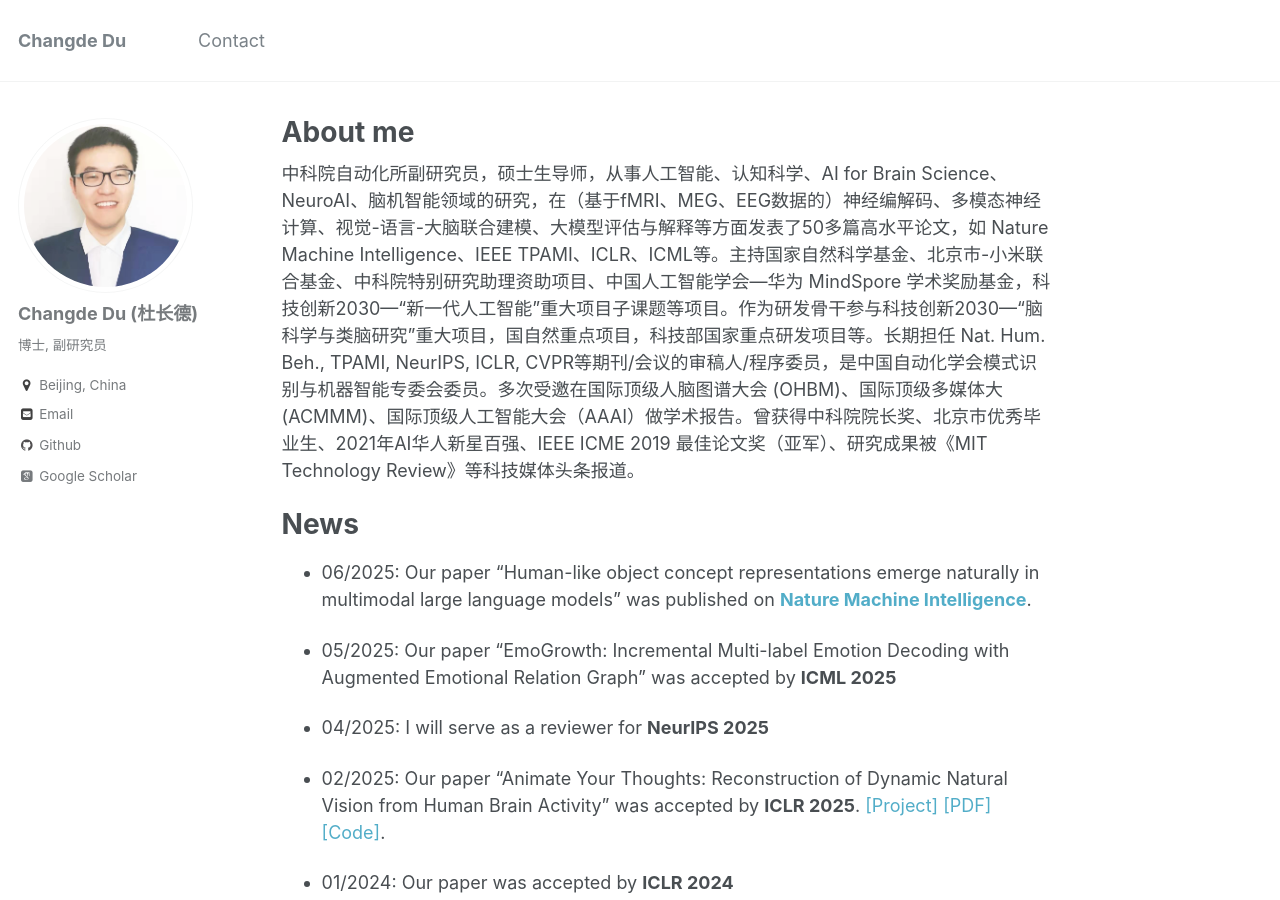
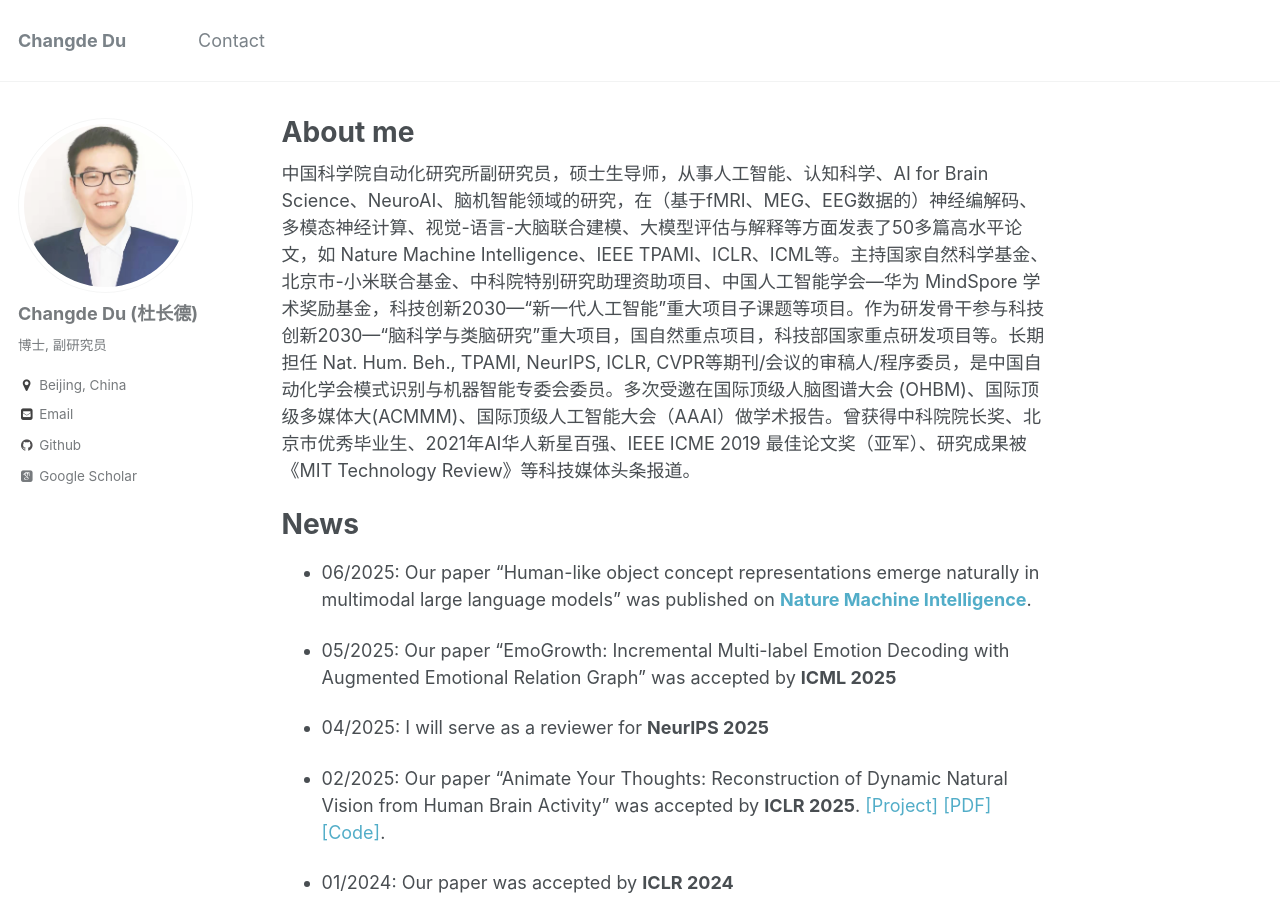
Before and after one commit to ChangdeDu/changdedu.github.io, a Jekyll site: the page built from _pages/about.md, in a window 1280 px wide and 900 px high. Built offline with Jekyll 4.4.1, drawn with Linux system fonts in a browser that asks for light colours; some web fonts are replaced.

Commit message:
Update about.md

```diff
--- a/_pages/about.md
+++ b/_pages/about.md
@@ -8,7 +8,7 @@ redirect_from:
   - /about.html
 ---
 
-中科院自动化所副研究员，硕士生导师，从事人工智能、认知科学、AI for Brain Science、NeuroAI、脑机智能领域的研究，在（基于fMRI、MEG、EEG数据的）神经编解码、多模态神经计算、视觉-语言-大脑联合建模、大模型评估与解释等方面发表了50多篇高水平论文，如 Nature Machine Intelligence、IEEE TPAMI、ICLR、ICML等。主持国家自然科学基金、北京市-小米联合基金、中科院特别研究助理资助项目、中国人工智能学会—华为 MindSpore 学术奖励基金，科技创新2030—“新一代人工智能”重大项目子课题等项目。作为研发骨干参与科技创新2030—“脑科学与类脑研究”重大项目，国自然重点项目，科技部国家重点研发项目等。长期担任 Nat. Hum. Beh., TPAMI, NeurIPS, ICLR, CVPR等期刊/会议的审稿人/程序委员，是中国自动化学会模式识别与机器智能专委会委员。多次受邀在国际顶级人脑图谱大会 (OHBM)、国际顶级多媒体大(ACMMM)、国际顶级人工智能大会（AAAI）做学术报告。曾获得中科院院长奖、北京市优秀毕业生、2021年AI华人新星百强、IEEE ICME 2019 最佳论文奖（亚军）、研究成果被《MIT Technology Review》等科技媒体头条报道。
+中国科学院自动化研究所副研究员，硕士生导师，从事人工智能、认知科学、AI for Brain Science、NeuroAI、脑机智能领域的研究，在（基于fMRI、MEG、EEG数据的）神经编解码、多模态神经计算、视觉-语言-大脑联合建模、大模型评估与解释等方面发表了50多篇高水平论文，如 Nature Machine Intelligence、IEEE TPAMI、ICLR、ICML等。主持国家自然科学基金、北京市-小米联合基金、中科院特别研究助理资助项目、中国人工智能学会—华为 MindSpore 学术奖励基金，科技创新2030—“新一代人工智能”重大项目子课题等项目。作为研发骨干参与科技创新2030—“脑科学与类脑研究”重大项目，国自然重点项目，科技部国家重点研发项目等。长期担任 Nat. Hum. Beh., TPAMI, NeurIPS, ICLR, CVPR等期刊/会议的审稿人/程序委员，是中国自动化学会模式识别与机器智能专委会委员。多次受邀在国际顶级人脑图谱大会 (OHBM)、国际顶级多媒体大(ACMMM)、国际顶级人工智能大会（AAAI）做学术报告。曾获得中科院院长奖、北京市优秀毕业生、2021年AI华人新星百强、IEEE ICME 2019 最佳论文奖（亚军）、研究成果被《MIT Technology Review》等科技媒体头条报道。
 
 
 # News
```
